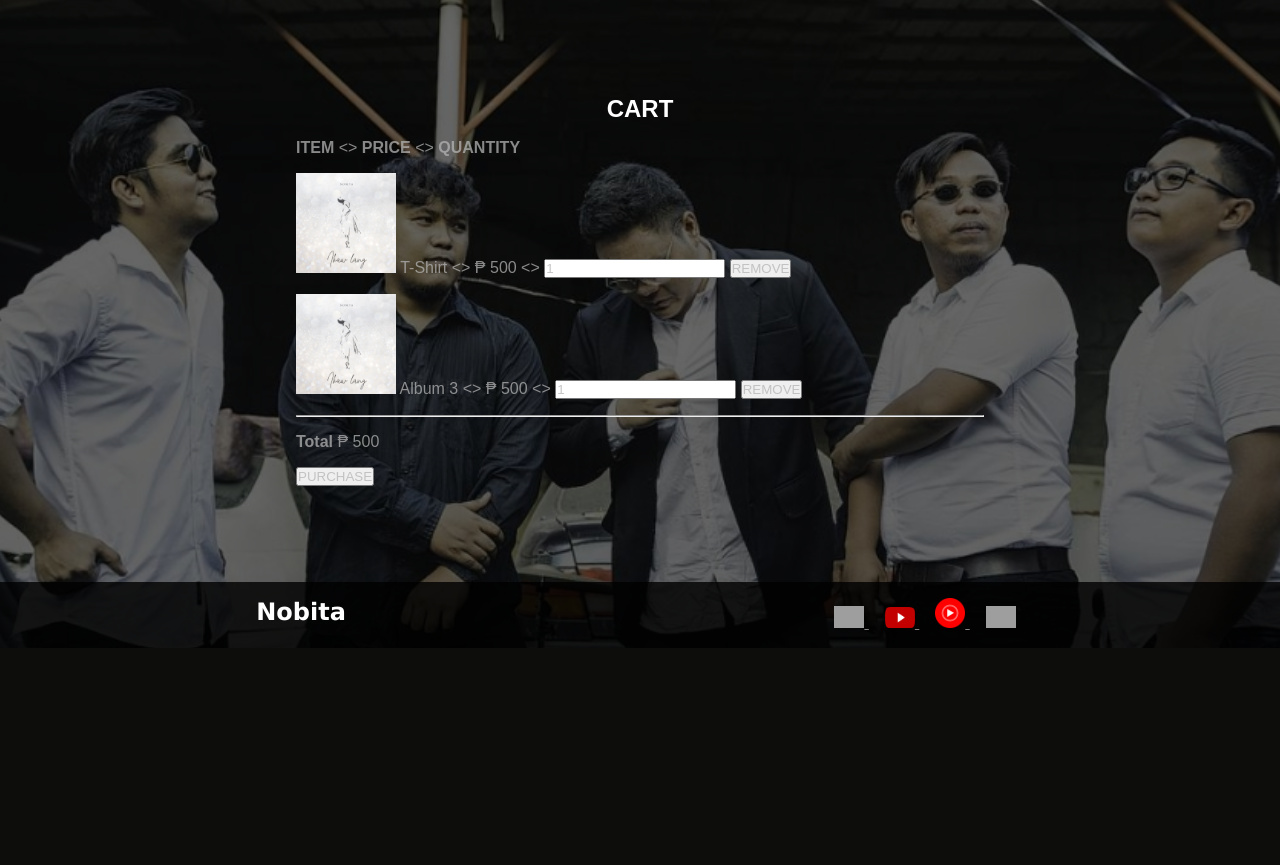
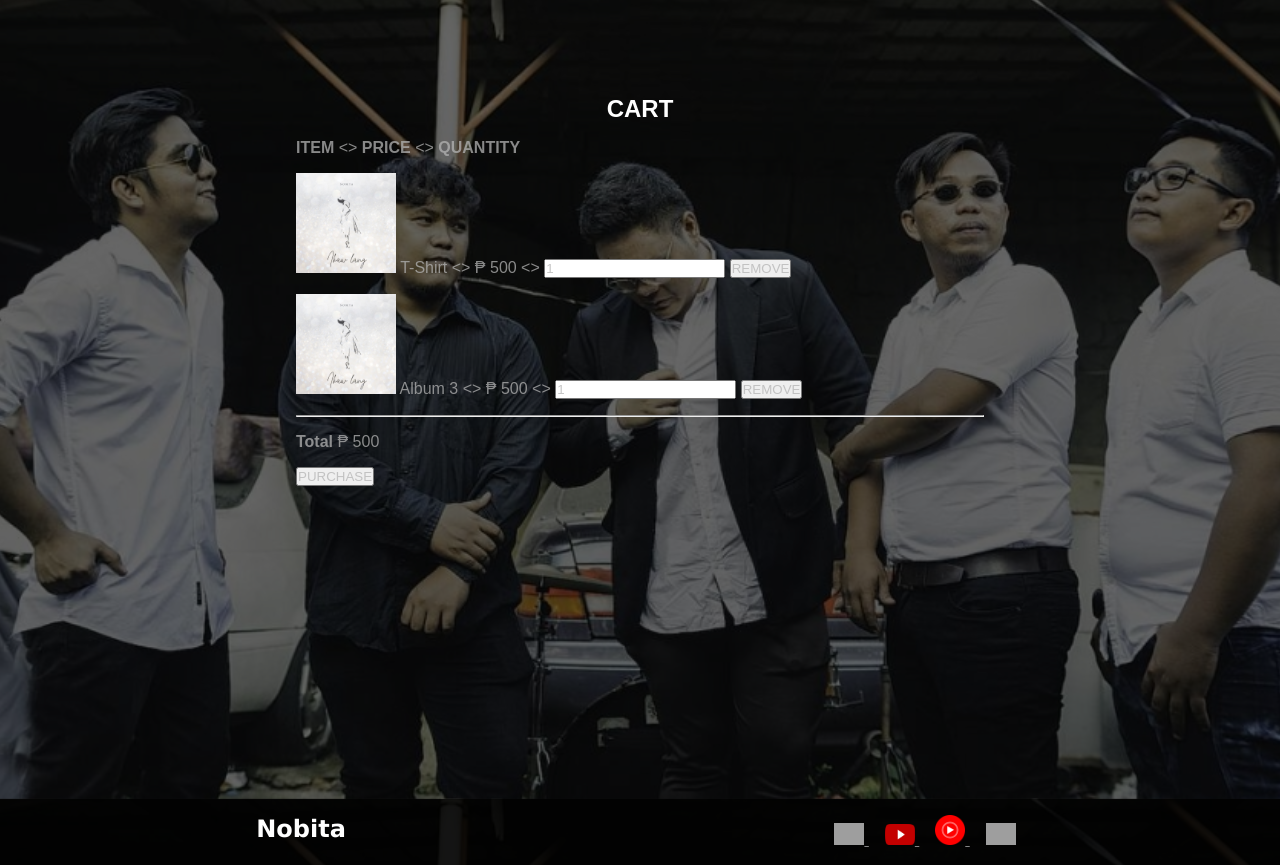
Before and after one commit to cronomus01/cronomus01.github.io, a PHP site: page /store.html in a window 1280 px wide. Shown: the part 1601-2466 px from the top of the page. Before the commit the page ends 2248 px from the top, so only its background shows below. Run offline with PHP 8.4, Linux system fonts and the light colour scheme; grey boxes are pictures that could not be loaded.

Commit message:
Update index.css

```diff
--- a/musicalband/css/index.css
+++ b/musicalband/css/index.css
@@ -117,7 +117,6 @@ body {
 
 .section-container {
     width: 100%;
-    height: 100vh;
     max-width: 720px;
     margin: auto;
     padding: 6em 1em;
@@ -145,7 +144,7 @@ body {
     color: rgb(223, 223, 223);
 }
 
-#music#merch#cart {
+#music,#merch,#cart {
     height: 100vh;
 }
 
```
